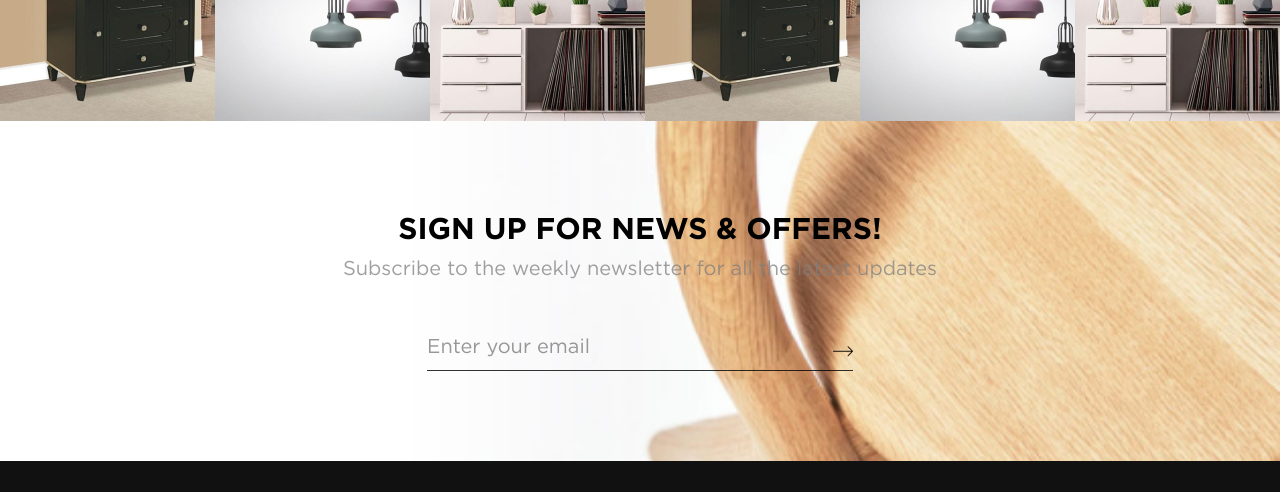
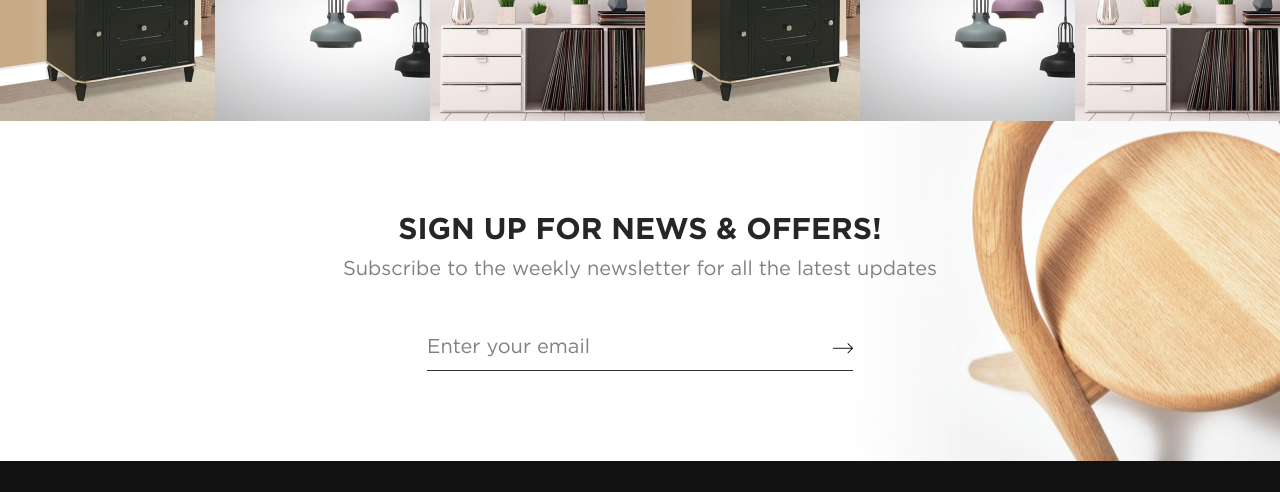
Before and after one commit to rohit-kumaar/NeoSTORE, a website: page index.html in a window 1280 px wide. Shown: the part 4480-4972 px from the top of the page. Drawn offline with Linux system fonts and the light colour scheme; files whose address does not match are found by name.

Commit message:
sign up done

```diff
--- a/index.html
+++ b/index.html
@@ -675,11 +675,14 @@
       <!-- #NEOSTOREfurniture End -->
 
       <!-- SIGN UP FOR NEWS & OFFERS! Start  -->
-      <section
-        class="sign-up-for d-flex flex-column align-items-center justify-content-center position-relative w-100"
+      <section class="sign-up-for">
+        <div
+          class="container d-flex flex-column align-items-center justify-content-center position-relative"
         >
-        <h2 class="fw-bold">SIGN UP FOR NEWS & OFFERS!</h2>
-        <p class="fw-300 fs-5 text-secondary opacity-75 mt-2">
+          <h2 class="fw-bold text-center text-black-800">
+            SIGN UP FOR NEWS & OFFERS!
+          </h2>
+          <p class="fw-300 fs-5 text-black-500 mt-2 text-center">
             Subscribe to the weekly newsletter for all the latest updates
           </p>
 
@@ -691,8 +694,11 @@
               placeholder="Enter your email"
               class="border-0 pb-2 bg-transparent"
             />
+            <button type="submit" class="border-0 bg-transparent">
               <span class="icon-Vector-1"></span>
+            </button>
           </form>
+        </div>
       </section>
       <!-- SIGN UP FOR NEWS & OFFERS! End -->
     </main>
--- a/src/scss/components/_sign-up-for.scss
+++ b/src/scss/components/_sign-up-for.scss
@@ -1,23 +1,27 @@
 .sign-up-for {
-  min-height: rem(340);
-
-  @include backgroundImage(sign-up-bg, png);
+  background-image: url(../images/sign-up-bg.png);
   background-repeat: no-repeat;
   background-position: right;
 
+  .container {
+    min-height: rem(340);
     h2 {
       font-size: rem(30);
     }
 
     form {
+      width: 100%;
+      border-bottom: 0.1rem solid rgba($black, 0.8);
+
+      @include media-breakpoint-up(sm) {
         width: 426px;
-    border-bottom: 0.1rem solid rgba($black, 0.8);
+      }
 
       input {
         width: 100%;
         &::placeholder {
           font-size: rem(20);
-        opacity: 75%;
+          color: $black-500;
         }
 
         &:focus {
@@ -26,3 +30,4 @@
       }
     }
   }
+}
--- a/src/scss/utilities/_utils.scss
+++ b/src/scss/utilities/_utils.scss
@@ -2,7 +2,7 @@
 /* Colors Start        */
 /* ------------------- */
 $colors: (
-  black: (
+  "black": (
     200: hsl(0, 0%, 93%),
     400: hsl(0, 0%, 75%),
     500: hsl(0, 0%, 50%),
--- a/src/scss/utilities/_variables.scss
+++ b/src/scss/utilities/_variables.scss
@@ -25,6 +25,14 @@ $red: hsl(0, 82%, 51%);
 $lightRed: hsl(0, 99%, 62%);
 $darkRed: hsl(0, 100%, 31%);
 $yellow: hsl(44, 100%, 50%);
+
+$black-200: hsl(0deg, 0%, 93%);
+$black-400: hsl(0deg, 0%, 75%);
+$black-500: hsl(0deg, 0%, 50%);
+$black-600: hsl(0deg, 0%, 31%);
+$black-700: hsl(0deg, 0%, 20%);
+$black-800: hsl(330deg, 3%, 15%);
+$black-900: hsl(0deg, 0%, 7%);
 
 /* ------------------- */
 /* Font weight         */
```
Also changed, not shown: src/css/style.css. Lines whose indentation alone changed are shown as unchanged.
